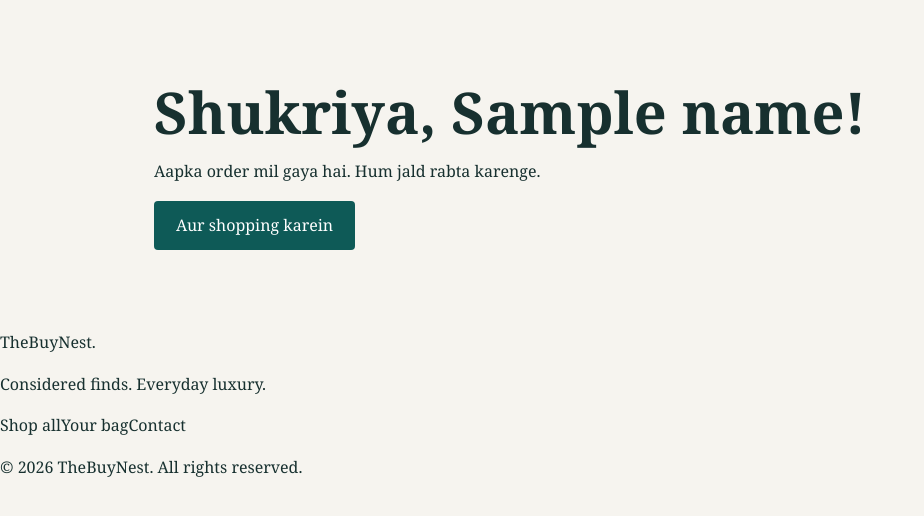
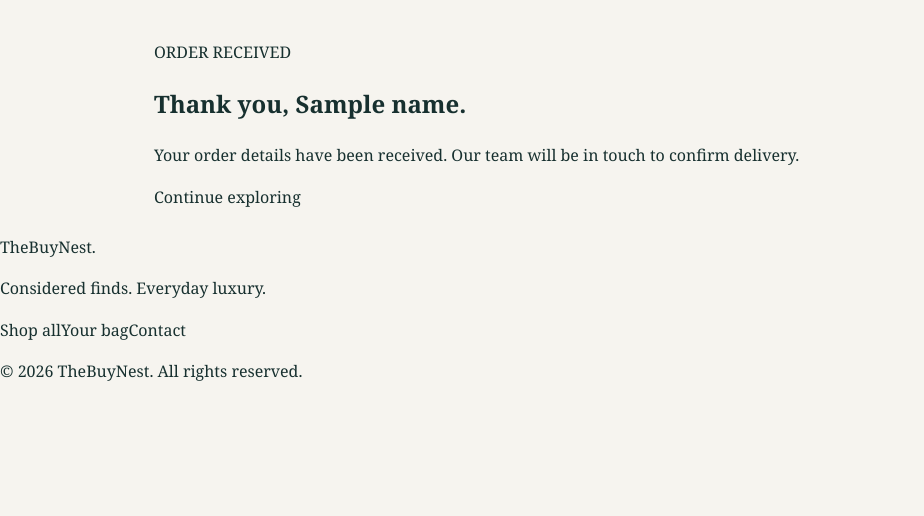
Before and after one commit to code-by-nisa/ecommerce-store-flask, a Flask app: template templates/thanks.html in a window 1280 px wide. Shown: the part 154-670 px from the top of the page, without its empty margins (0-924 px from the left). Run offline with Flask 3, Linux system fonts and the light colour scheme; the template is opened without the code that fills it: most values are stand-ins (such as "Sample title", 1, 10 or a date in 2020).

Commit message:
Rebrand order confirmation page

```diff
--- a/templates/thanks.html
+++ b/templates/thanks.html
@@ -1,8 +1,5 @@
 {% extends "base.html" %}
+{% block title %}Thank You | TheBuyNest{% endblock %}
 {% block content %}
-<section class="hero">
-  <h1>Shukriya, {{ name }}!</h1>
-  <p>Aapka order mil gaya hai. Hum jald rabta karenge.</p>
-  <a class="btn" href="{{ url_for('shop') }}">Aur shopping karein</a>
-</section>
+<section class="thank-you"><p class="eyebrow">ORDER RECEIVED</p><h1>Thank you, {{ name }}.</h1><p>Your order details have been received. Our team will be in touch to confirm delivery.</p><a class="button button-dark" href="{{ url_for('shop') }}">Continue exploring</a></section>
 {% endblock %}
```
